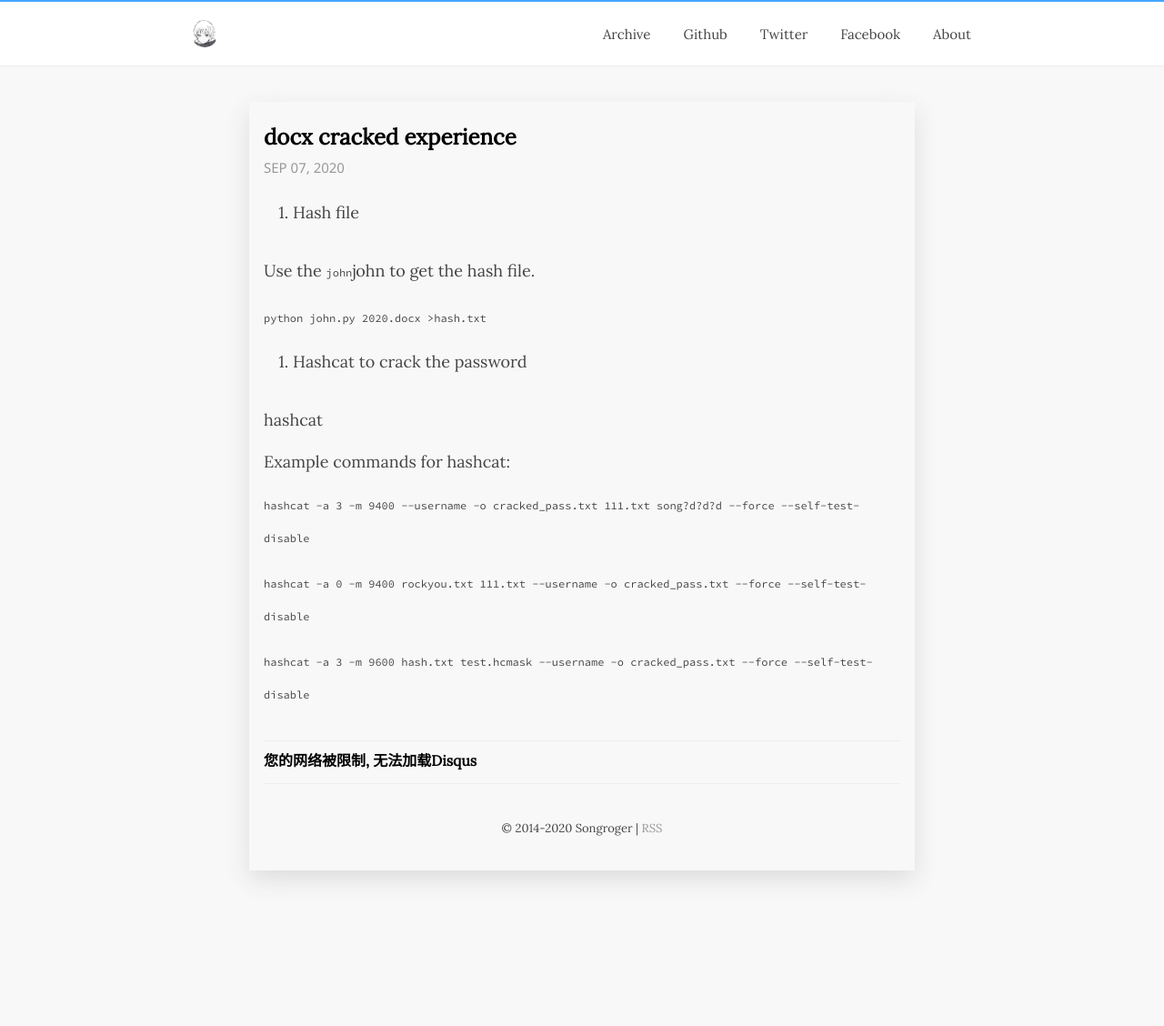
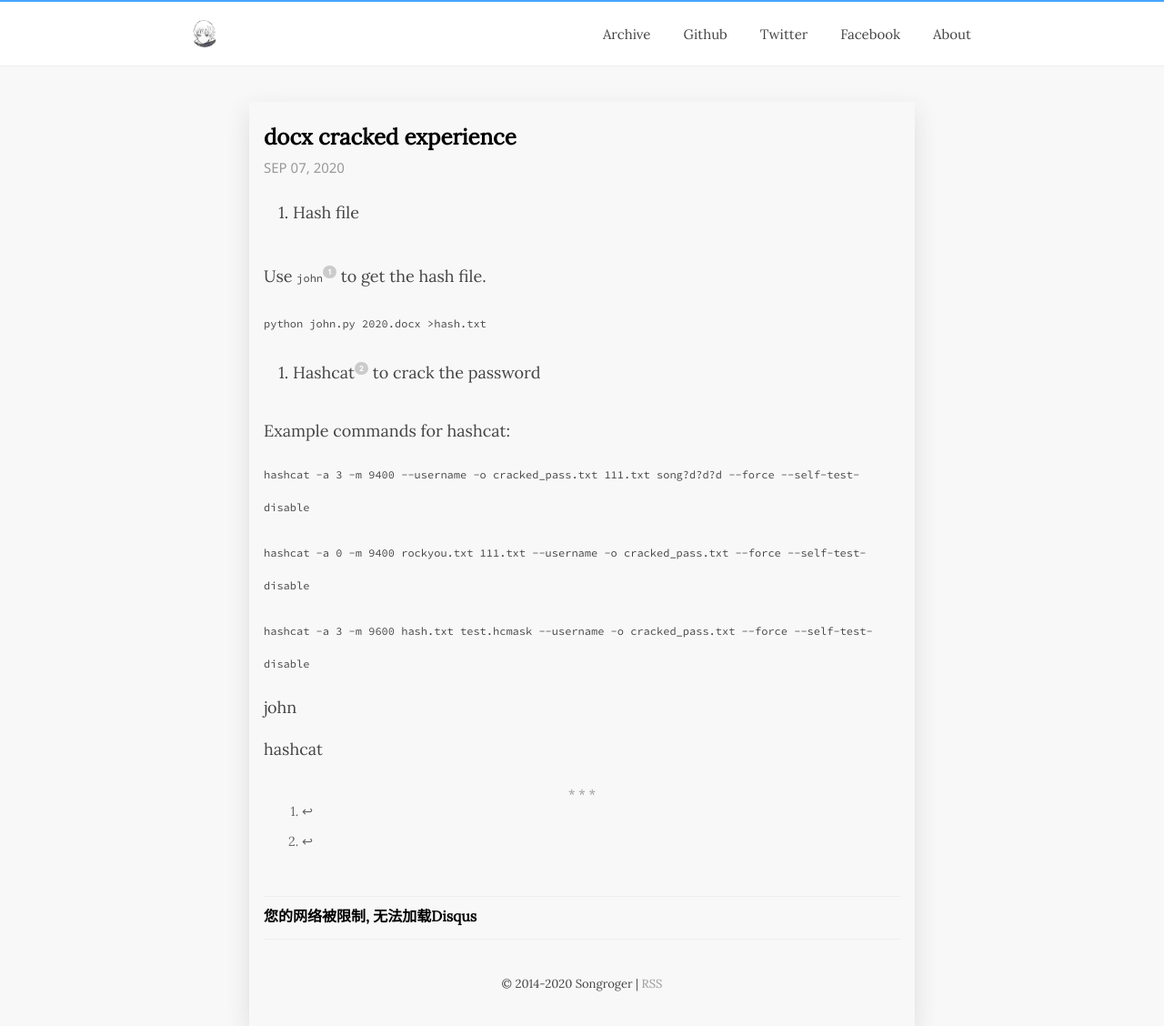
Before and after one commit to songroger/songroger.github.io, a Jekyll site: the page built from _posts/2020-09-07-office-password-recovery.markdown, in a window 1280 px wide. Shown: the whole page at 91% size. Built offline with Jekyll 4.4.1, drawn with Linux system fonts in a browser that asks for light colours; nearby versions of some CDN libraries; comment, search, counter and statistics services are not loaded; some of the changed lines change nothing that is shown.

Commit message:
update_post

```diff
--- a/_posts/2020-09-07-office-password-recovery.markdown
+++ b/_posts/2020-09-07-office-password-recovery.markdown
@@ -7,13 +7,11 @@ categories: code
 
 1. Hash file
 
-Use the `john`[john](/img/john.py) to get the hash file.
+Use `john`[^footnote1] to get the hash file.
 
 `python john.py 2020.docx >hash.txt`
 
-2. Hashcat to crack the password
-
-[hashcat](https://github.com/hashcat/hashcat)
+2. Hashcat[^footnote2] to crack the password
 
 Example commands for hashcat:
 
@@ -22,3 +20,10 @@ Example commands for hashcat:
 `hashcat -a 0 -m 9400 rockyou.txt 111.txt --username -o cracked_pass.txt --force --self-test-disable`
 
 `hashcat -a 3 -m 9600 hash.txt test.hcmask --username -o cracked_pass.txt --force --self-test-disable`
+
+
+[^footnote1]:
+[john](/img/john.py)
+
+[^footnote2]:
+[hashcat](https://github.com/hashcat/hashcat)
```
